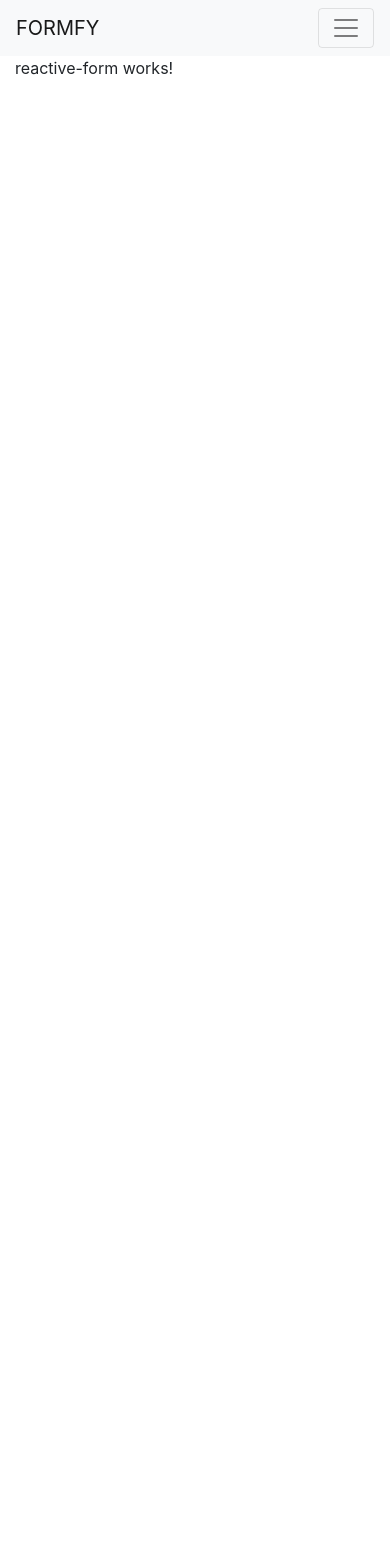
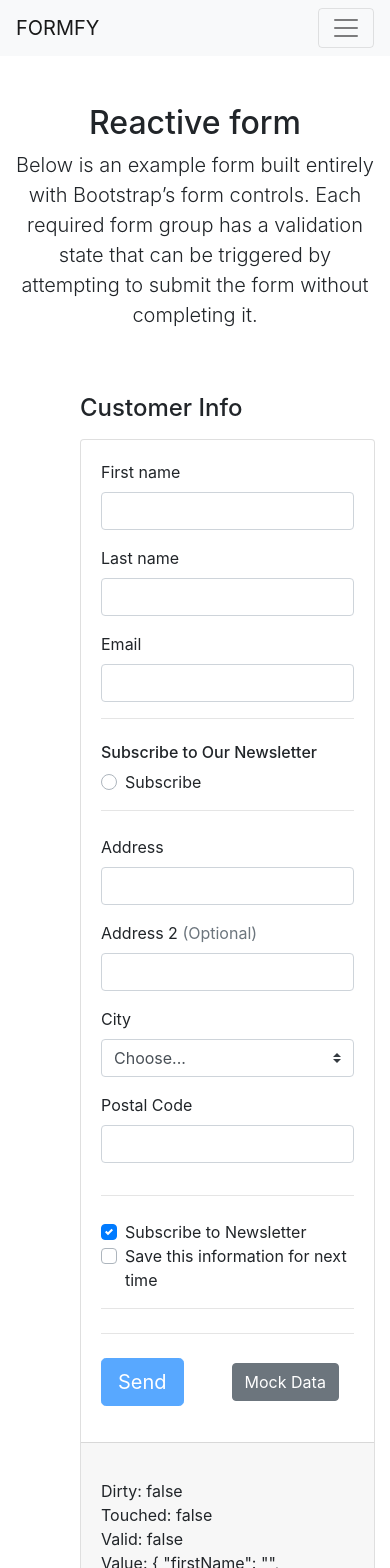
Before and after one commit to joegitau/angular-formfy, an Angular app: page /reactive-forms in a window 390 px wide. Shown: the top 1568 px of the page. Before the commit the page ends 844 px from the top, so only its background shows below. Built offline with nearby package versions, Linux system fonts and the light colour scheme.

Commit message:
sending form details in reactive-forms page

```diff
--- /dev/null
+++ b/src/app/customer.ts
@@ -0,0 +1,13 @@
+export class Customer {
+  constructor(
+    public firstName: string,
+    public lastName: string,
+    public email: string,
+    public sendNewsletter = false,
+    public addressType = "home",
+    public address?: string,
+    public address2?: string,
+    public city?: string,
+    public postalCode?: string
+  ) {}
+}
--- a/src/app/reactive-form/reactive-form.component.html
+++ b/src/app/reactive-form/reactive-form.component.html
@@ -1 +1,115 @@
-<p>reactive-form works!</p>
+<div class="py-5 text-center">
+  <h2>Reactive form</h2>
+  <p class="lead">Below is an example form built entirely with Bootstrap’s form controls. Each required form group has a
+    validation state that can be triggered by attempting to submit the form without completing it.</p>
+</div>
+<div class="row">
+  <div class="col-md-8 offset-2 mb-5">
+    <h4 class="mb-3">Customer Info</h4>
+    <div class="card">
+      <div class="card-body">
+        <form [formGroup]='customerForm' (ngSubmit)='save()' novalidate>
+          <div class="row">
+            <div class="col-md-6 mb-3">
+              <label for="firstName">First name</label>
+              <input type="text" class="form-control" formControlName="firstName" minlength="3" required
+                [ngClass]="{'is-invalid' : (customerForm.get('firstName').touched || customerForm.get('firstName').dirty) && !customerForm.get('firstName').valid }">
+              <div class="invalid-feedback">
+                <span *ngIf="customerForm.get('firstName').errors?.required">First name is required</span>
+                <span *ngIf="customerForm.get('firstName').errors?.minlength">First name must be longer than 3
+                  characters</span>
+              </div>
+            </div>
+            <div class="col-md-6 mb-3">
+              <label for="lastName">Last name</label>
+              <input type="text" class="form-control" formControlName="lastName" minlength="3" required
+                [ngClass]="{'is-invalid' : (customerForm.get('lastName').touched || customerForm.get('lastName').dirty) && !customerForm.get('lastName').valid }">
+              <div class="invalid-feedback">
+                <span *ngIf="customerForm.get('lastName').errors?.required">Last name is required</span>
+                <span *ngIf="customerForm.get('lastName').errors?.minlength">last name must be longer than 3
+                  characters</span>
+              </div>
+            </div>
+          </div>
+
+          <div class="mb-3">
+            <label for="email">Email</label>
+            <input type="email" class="form-control" formControlName="email">
+            <div class="invalid-feedback">
+              Please enter a valid email address for shipping updates.
+            </div>
+          </div>
+          <hr class="mb-4">
+          <h6 class="mb">Subscribe to Our Newsletter</h6>
+          <div class="mb-3">
+            <div class="custom-control custom-radio">
+              <input type="radio" class="custom-control-input" formControlName='sendNewsletter'>
+              <label class="custom-control-label">Subscribe</label>
+            </div>
+          </div>
+          <hr class="mb-4">
+
+          <div class="mb-3">
+            <label for="address">Address</label>
+            <input type="text" class="form-control" formControlName="address" required [ngClass]="{'is-invalid' : (customerForm.get('address').touched || customerForm.get('address').dirty) &&
+            !customerForm.get('address').valid }">
+            <div class="invalid-feedback">
+              <div class="invalid-feedback">
+                <span *ngIf="customerForm.get('address').errors?.required">Address is required</span>
+              </div>
+            </div>
+          </div>
+
+          <div class="mb-3">
+            <label for="address2">Address 2 <span class="text-muted">(Optional)</span></label>
+            <input type="text" class="form-control" formControlName="address2">
+          </div>
+
+          <div class="row">
+            <div class="col-md-5 mb-3">
+              <label for="country">City</label>
+              <select class="custom-select d-block w-100" formControlName="city">
+                <option value="">Choose...</option>
+                <option>Helsinki</option>
+                <option>Vantaa</option>
+                <option>Espoo</option>
+              </select>
+              <div class="invalid-feedback">
+                Please select a valid city.
+              </div>
+            </div>
+            <div class="col-md-3 mb-3">
+              <label for="zip">Postal Code</label>
+              <input type="text" class="form-control" formControlName="postalCode" minlength="4" required [ngClass]="{'is-invalid' : (customerForm.get('city').touched || customerForm.get('city').dirty) &&
+              !customerForm.get('city').valid }">
+              <div class="invalid-feedback">
+                <span *ngIf="customerForm.get('address').errors?.required">Postal code is required</span>
+                <span *ngIf="customerForm.get('address').errors?.minlength">Postal code is not valid</span>
+              </div>
+            </div>
+          </div>
+          <hr class="mb-4">
+          <div class="custom-control custom-checkbox">
+            <input type="checkbox" class="custom-control-input" formControlName="sendNewsletter">
+            <label class="custom-control-label" for="same-address">Subscribe to Newsletter</label>
+          </div>
+          <div class="custom-control custom-checkbox">
+            <input type="checkbox" class="custom-control-input">
+            <label class="custom-control-label" for="save-info">Save this information for next time</label>
+          </div>
+          <hr class="mb-4">
+          <hr class="mb-4">
+          <button class="btn btn-primary btn-lg" type="submit" [disabled]='!customerForm.valid'
+            [title]=" customerForm.valid ? 'Save Customer Info' : 'Customer Info is not Valid' ">Send</button>
+          <button class="btn btn-secondary ml-5" type="button" (click)='mockData()'>Mock Data</button>
+        </form>
+      </div>
+      <div class="card-footer mt-3">
+        <br>Dirty: {{ customerForm.dirty }}
+        <br>Touched: {{ customerForm.touched }}
+        <br>Valid: {{ customerForm.valid }}
+        <br>Value: {{ customerForm.value | json }}
+      </div>
+    </div>
+  </div>
+</div>
--- a/src/app/reactive-form/reactive-form.component.ts
+++ b/src/app/reactive-form/reactive-form.component.ts
@@ -1,15 +1,41 @@
-import { Component, OnInit } from '@angular/core';
+import { Component, OnInit } from "@angular/core";
+import { FormGroup, FormBuilder } from "@angular/forms";
+
+import { Customer } from "../customer";
 
 @Component({
-  selector: 'app-reactive-form',
-  templateUrl: './reactive-form.component.html',
-  styleUrls: ['./reactive-form.component.scss']
+  selector: "app-reactive-form",
+  templateUrl: "./reactive-form.component.html",
+  styleUrls: ["./reactive-form.component.scss"]
 })
 export class ReactiveFormComponent implements OnInit {
+  customerForm: FormGroup;
+  customer = new Customer();
 
-  constructor() { }
+  constructor(private fb: FormBuilder) {}
 
   ngOnInit() {
+    this.customerForm = this.fb.group({
+      firstName: "",
+      lastName: "",
+      email: "",
+      address: "",
+      address2: "",
+      city: "",
+      postalCode: "",
+      sendNewsletter: true
+    });
   }
 
+  save() {
+    console.log(this.customerForm);
+    console.log("Saved: " + JSON.stringify(this.customerForm.value));
+  }
+
+  mockData(): void {
+    this.customerForm.patchValue({
+      firstName: "Joseph",
+      lastName: "Karanja"
+    });
+  }
 }
```
Also changed, not shown: src/app/app.module.ts (+7 -1 lines).
